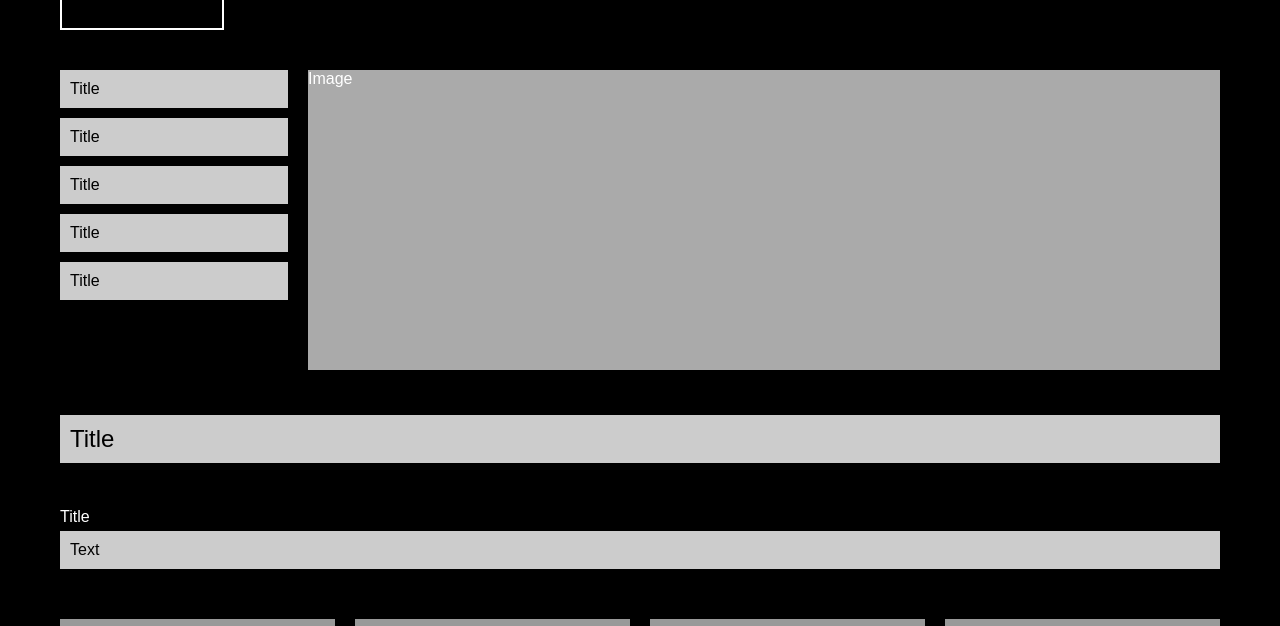
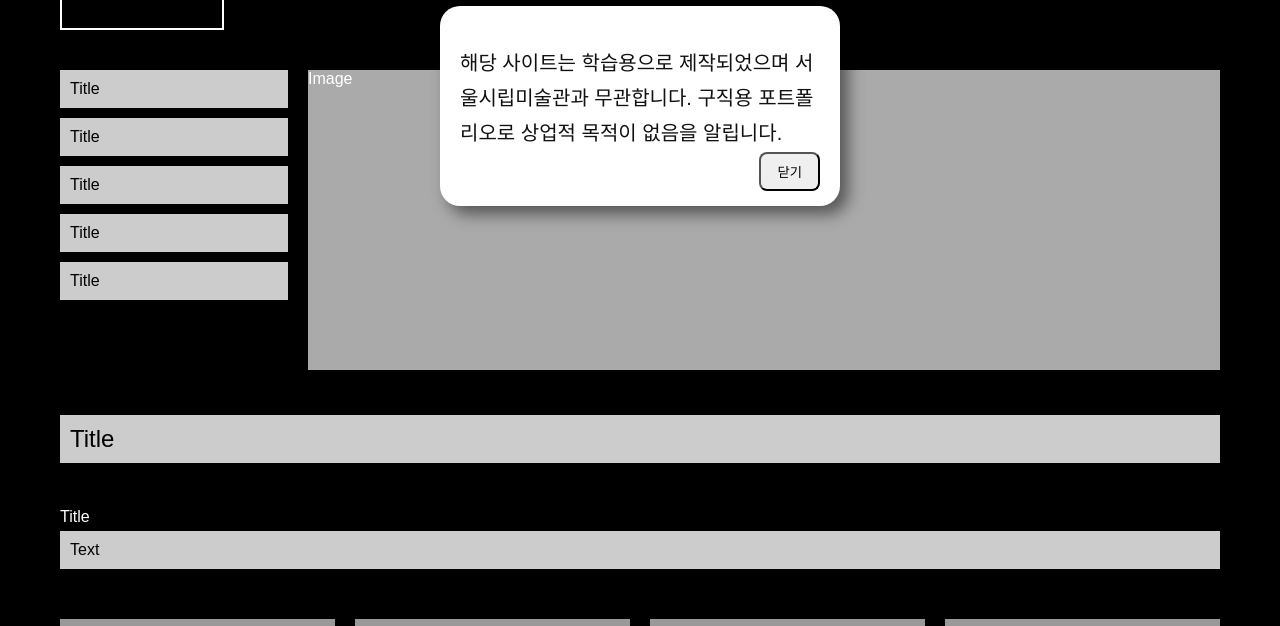
Before and after one commit to CHASUBIN12/wireframe, a plain HTML site: page index.html in a window 1280 px wide. Shown: the part 94-720 px from the top of the page. Drawn offline with Linux system fonts and the light colour scheme.

Commit message:
Update wireframe.css and other files

```diff
--- a/css/wireframe.css
+++ b/css/wireframe.css
@@ -152,3 +152,33 @@ body {
 .footer .col>div {
     margin-bottom: 8px;
 }
+
+.popup {
+    position: fixed;
+    width: 400px;
+    height: 200px;
+    background: white;
+    border-radius: 20px;
+    padding: 20px;
+    box-sizing: border-box;
+    font-size: 20px;
+    z-index: 99999999;
+    left: 50%;
+    transform: translateX(-50%);
+    top: 100px;
+    box-shadow: 8px 8px 16px rgba(0, 0, 0, .5);
+    line-height: 1.75;
+}
+
+button {
+    display: block;
+    padding: 8px 16px;
+    border-radius: 8px;
+    position: absolute;
+    right: 20px;
+    bottom: 15px;
+}
+
+.popup p {
+    color: #111;
+}
--- a/index.html
+++ b/index.html
@@ -63,6 +63,14 @@
 </head>
 
 <body>
+    <div class="popup">
+        <p>
+            해당 사이트는 학습용으로 제작되었으며 서울시립미술관과 무관합니다.
+            구직용 포트폴리오로 상업적 목적이 없음을 알립니다.
+        </p>
+        <button>닫기</button>
+    </div>
+
     <div class="container">
 
         <!-- Header -->
@@ -187,6 +195,10 @@
         </footer>
 
     </div>
+    <script src="script/js.js">
+
+    </script>
+
 </body>
 
 </html>
--- /dev/null
+++ b/script/js.js
@@ -0,0 +1,3 @@
+document.querySelector('button').addEventListener('click', function () {
+    document.querySelector('.popup').style.display = 'none';
+})
```
